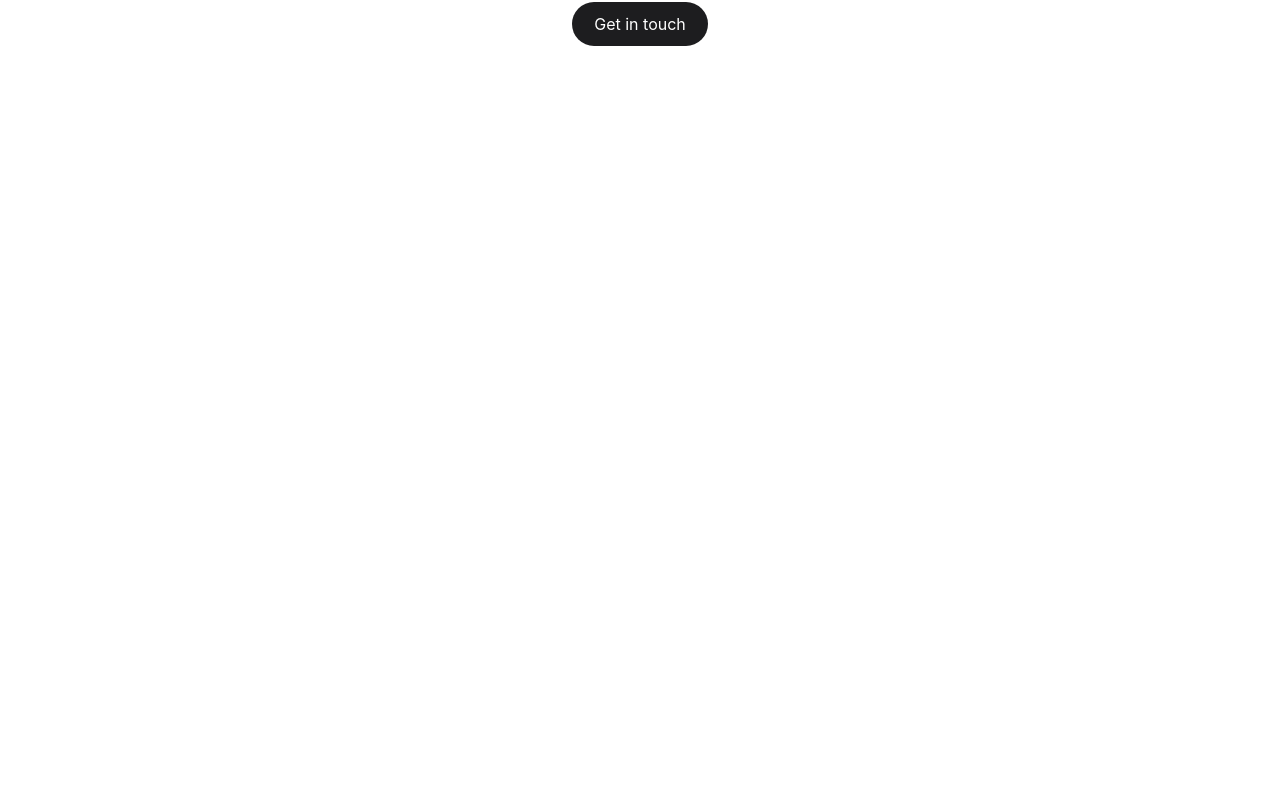
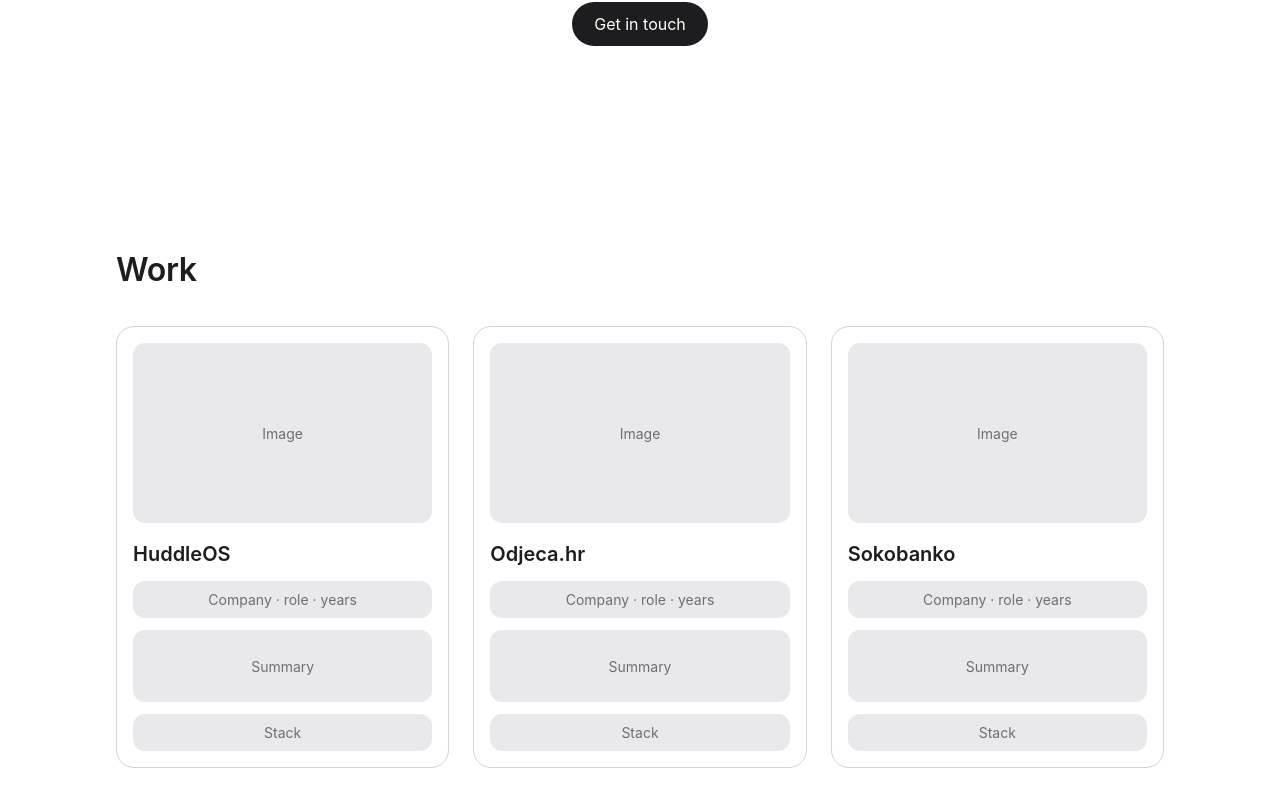
Before and after one commit to vindotski/website, a Next.js app: page / in a window 1280 px wide. Shown: the part 399-1206 px from the top of the page. Before the commit the page ends 800 px from the top, so only its background shows below. Built offline with nearby package versions, Linux system fonts and the light colour scheme.

Commit message:
feat(work): wireframe work experience section

```diff
--- /dev/null
+++ b/app/_components/Section.module.css
@@ -0,0 +1,14 @@
+.section {
+  max-width: var(--content-width);
+  margin: 0 auto;
+  padding: 80px var(--gutter);
+  /* Keeps the heading clear of the sticky header when jumped to */
+  scroll-margin-top: 64px;
+}
+
+.title {
+  margin: 0 0 32px;
+  font-size: 32px;
+  font-weight: 600;
+  letter-spacing: -0.01em;
+}
--- /dev/null
+++ b/app/_components/Section.tsx
@@ -0,0 +1,18 @@
+import styles from "./Section.module.css";
+
+type SectionProps = {
+  id: string;
+  title: string;
+  children: React.ReactNode;
+};
+
+export default function Section({ id, title, children }: SectionProps) {
+  return (
+    <section id={id} className={styles.section} aria-labelledby={`${id}-title`}>
+      <h2 id={`${id}-title`} className={styles.title}>
+        {title}
+      </h2>
+      {children}
+    </section>
+  );
+}
--- /dev/null
+++ b/app/_components/Work.module.css
@@ -0,0 +1,23 @@
+.grid {
+  display: grid;
+  grid-template-columns: repeat(auto-fit, minmax(280px, 1fr));
+  gap: 24px;
+  margin: 0;
+  padding: 0;
+  list-style: none;
+}
+
+.card {
+  display: flex;
+  flex-direction: column;
+  gap: 12px;
+  padding: 16px;
+  border: 1px solid var(--color-border);
+  border-radius: 18px;
+}
+
+.name {
+  margin: 4px 0 0;
+  font-size: 20px;
+  font-weight: 600;
+}
--- /dev/null
+++ b/app/_components/Work.tsx
@@ -0,0 +1,23 @@
+import Placeholder from "./Placeholder";
+import Section from "./Section";
+import styles from "./Work.module.css";
+
+const projects = ["HuddleOS", "Odjeca.hr", "Sokobanko"];
+
+export default function Work() {
+  return (
+    <Section id="work" title="Work">
+      <ul className={styles.grid}>
+        {projects.map((project) => (
+          <li key={project} className={styles.card}>
+            <Placeholder label="Image" height={180} />
+            <h3 className={styles.name}>{project}</h3>
+            <Placeholder label="Company · role · years" height={24} />
+            <Placeholder label="Summary" height={72} />
+            <Placeholder label="Stack" height={24} />
+          </li>
+        ))}
+      </ul>
+    </Section>
+  );
+}
--- a/app/page.tsx
+++ b/app/page.tsx
@@ -1,5 +1,6 @@
 import Header from "./_components/Header";
 import Hero from "./_components/Hero";
+import Work from "./_components/Work";
 
 export default function Home() {
   return (
@@ -7,6 +8,7 @@ export default function Home() {
       <Header />
       <main id="top">
         <Hero />
+        <Work />
       </main>
     </>
   );
```
